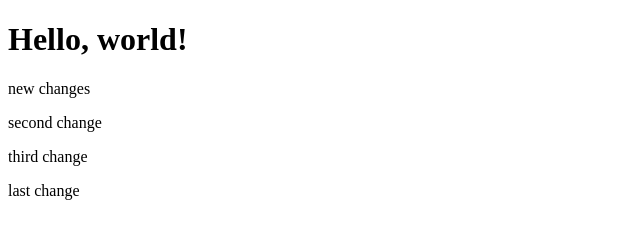
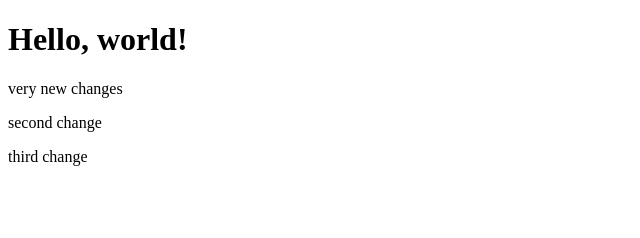
Before and after one commit to andrii-olkhovyi-gl/test, a plain HTML site: page index.html in a window 1280 px wide. Shown: the whole page, without its empty margins (0-640 px from the left). Drawn offline with Linux system fonts and the light colour scheme.

Commit message:
Branch-1 commit

```diff
--- a/index.html
+++ b/index.html
@@ -6,9 +6,8 @@
 </head>
 <body>
     <h1>Hello, world!</h1>
-    <p>new changes</p>
+    <p>very new changes</p>
     <p>second change</p>
     <p>third change</p>
-    <p>last change</p>
 </body>
 </html>
```
